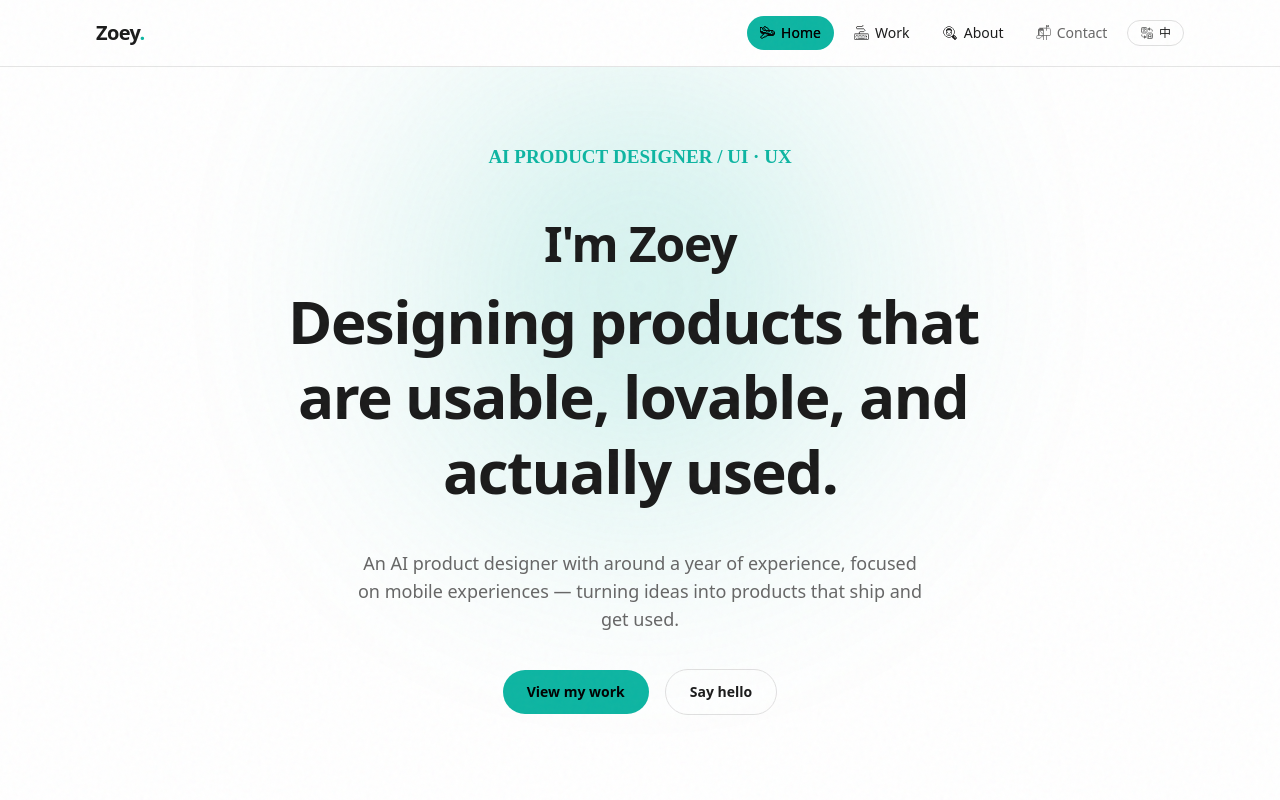
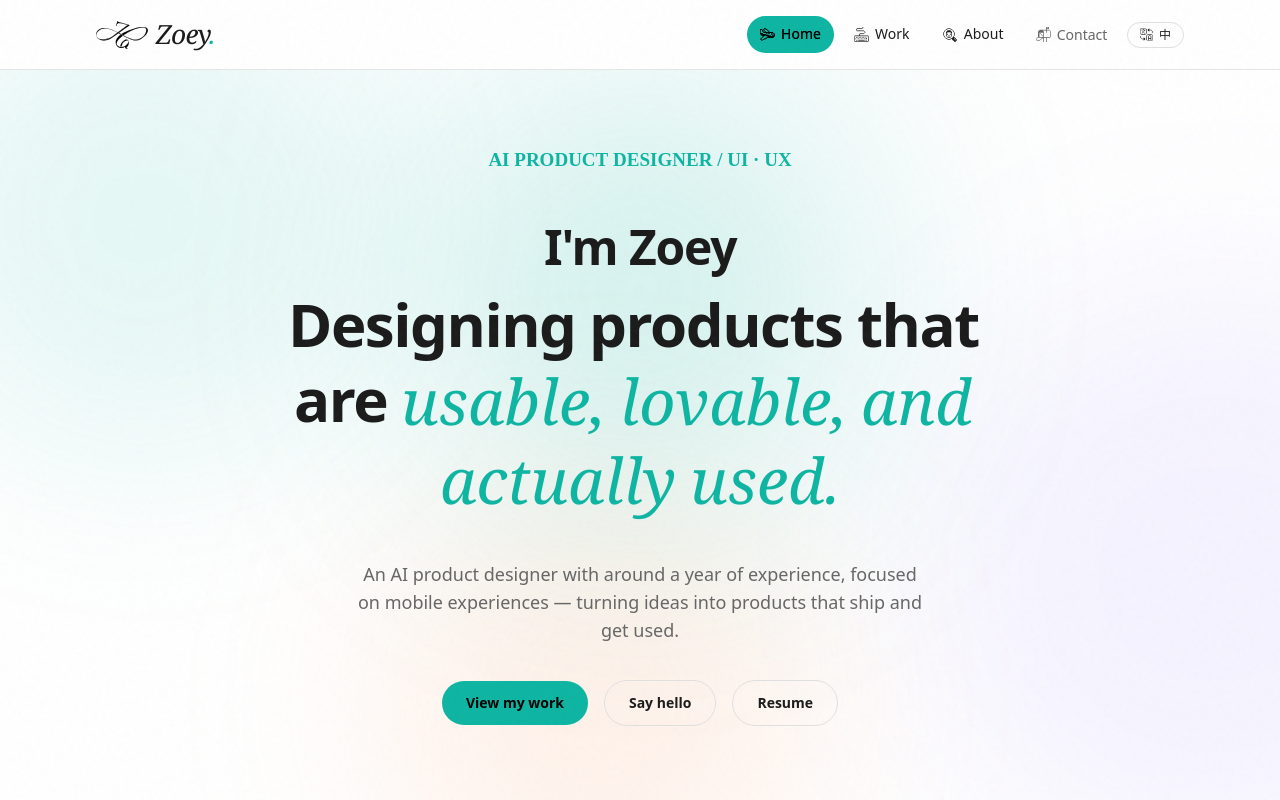
Before and after one commit to gaogao0805/portfolio, a Next.js app: page /en in a window 1280 px wide. Shown: the top 800 px of the page. Built offline with nearby package versions, Linux system fonts and the light colour scheme; a web font is replaced by a local one.

Commit message:
Add serif typography, ambient orbs and signature logo

```diff
--- a/src/app/[locale]/page.tsx
+++ b/src/app/[locale]/page.tsx
@@ -6,6 +6,9 @@ import { Hero } from "@/components/Hero";
 import { Reveal } from "@/components/Reveal";
 import { PressureLabel } from "@/components/PressureLabel";
 import { WorkPosters } from "@/components/work/WorkPosters";
+import { EmText } from "@/components/EmText";
+import { AmbientOrbs } from "@/components/AmbientOrbs";
+import Image from "next/image";
 
 export default async function HomePage({
   params,
@@ -19,8 +22,13 @@ export default async function HomePage({
 
   return (
     <>
-      {/* 首页定位：首屏（白色） */}
-      <div id="top" data-nav-theme="light" className="theme-light bg-bg-light">
+      {/* 首页定位：首屏（白色 + 漂移光斑氛围层） */}
+      <div
+        id="top"
+        data-nav-theme="light"
+        className="theme-light relative overflow-hidden bg-bg-light"
+      >
+        <AmbientOrbs />
         <Hero locale={locale} home={dict.home} />
       </div>
 
@@ -29,6 +37,7 @@ export default async function HomePage({
         <WorkPosters
           locale={locale}
           title={dict.work.title}
+          titleEm={dict.work.titleEm}
           subtitle={dict.work.subtitle}
           cta={dict.work.viewProject}
           hint={
@@ -39,16 +48,42 @@ export default async function HomePage({
         />
       </section>
 
-      {/* 关于板块（白色） */}
+      {/* 关于板块（白色 + 漂移光斑氛围层） */}
       <section
         id="about"
         data-nav-theme="light"
-        className="theme-light relative z-10 scroll-mt-24 bg-bg-light"
+        className="theme-light relative z-10 scroll-mt-24 overflow-hidden bg-bg-light"
       >
-        <div className="mx-auto flex max-w-2xl flex-col items-center px-5 py-24 text-center sm:px-8">
+        <AmbientOrbs />
+        <div className="relative mx-auto flex max-w-2xl flex-col items-center px-5 py-24 text-center sm:max-w-4xl sm:flex-row sm:items-center sm:gap-14 sm:px-8 sm:text-left">
+          {/* 拍立得照片：白框、微斜、签名落款，hover 回正 */}
+          <Reveal delay={0.05}>
+            <div className="group mb-10 w-56 shrink-0 rotate-[-3deg] bg-white p-2.5 pb-3 shadow-[0_16px_40px_rgba(0,0,0,0.14)] transition-transform duration-500 hover:rotate-0 sm:mb-0 sm:w-60">
+              <div className="relative aspect-[4/5] overflow-hidden bg-black">
+                <Image
+                  src="/avatar.jpg"
+                  alt={locale === "zh" ? "Zoey 的照片" : "Photo of Zoey"}
+                  fill
+                  sizes="240px"
+                  className="object-cover"
+                  unoptimized
+                />
+              </div>
+              <div className="mt-2.5 flex h-8 items-center justify-center">
+                {/* eslint-disable-next-line @next/next/no-img-element */}
+                <img
+                  src="/logo.svg"
+                  alt=""
+                  className="h-5 w-auto opacity-70"
+                />
+              </div>
+            </div>
+          </Reveal>
           <Reveal>
             <PressureLabel text="About Me" size={20} />
-            <h2 className="display mt-3 text-4xl sm:text-5xl">{a.title}</h2>
+            <h2 className="display mt-3 text-4xl sm:text-5xl">
+              <EmText text={a.title} em="Zoey" />
+            </h2>
             <p className="mt-5 text-xl text-muted">{a.lead}</p>
             <p className="mt-5 leading-relaxed text-fg/80">{a.bio[0]}</p>
             <Link
--- a/src/app/globals.css
+++ b/src/app/globals.css
@@ -28,6 +28,7 @@
   color-scheme: dark;
 }
 
+/* 锚点跳转平滑滚动（原生，无 JS 依赖） */
 html {
   scroll-behavior: smooth;
 }
@@ -36,6 +37,9 @@ body {
   background: var(--color-bg);
   color: var(--color-fg);
   font-family: var(--font-sans);
+  /* 中文阅读行距放宽（Tailwind 默认 1.5），长段落更透气；
+     标题另有 leading-* 类控制，不受影响 */
+  line-height: 1.75;
   -webkit-font-smoothing: antialiased;
   text-rendering: optimizeLegibility;
 }
@@ -82,12 +86,12 @@ select {
   color: #1a1a1a !important;
 }
 
-/* 超大展示标题 */
+/* 超大展示标题（行高 1.15：中文字形满 em 框，过窄会叠字） */
 .display {
   font-family: var(--font-display);
   font-weight: 700;
   letter-spacing: -0.03em;
-  line-height: 0.9;
+  line-height: 1.15;
 }
 
 /* 小标签 kicker */
@@ -335,3 +339,63 @@ select {
     transition-duration: 0.001ms !important;
   }
 }
+
+/* ----------------------------------------------------------------
+   斜体强调（Sora 式）：仅拉丁词用系统 Georgia italic + 品牌色；
+   中文强调见下方 .serif-em--cjk，不换字体。全系统字体，零加载。
+----------------------------------------------------------------- */
+.serif-em {
+  font-family: Georgia, "Times New Roman", "Songti SC", "STSong",
+    "SimSun", serif;
+  font-style: italic;
+  font-weight: 500;
+  font-size: 1.05em; /* 衬线与无衬线视觉对齐 */
+  letter-spacing: 0;
+  color: var(--color-accent);
+}
+
+/* 中文强调：字体/字重/字号随正文（苹方），只加品牌色 */
+.serif-em--cjk {
+  font-family: inherit;
+  font-style: normal;
+  font-weight: inherit;
+  font-size: 1em;
+}
+
+/* 品牌字标：与 .serif-em 同栈（Georgia 斜体），不带强调色，颜色随上下文 */
+.serif-brand {
+  font-family: Georgia, "Times New Roman", "Songti SC", "STSong",
+    "SimSun", serif;
+  font-style: italic;
+  font-weight: 500;
+}
+
+/* ----------------------------------------------------------------
+   环境漂移光斑（浅色区氛围背景层，Sora 式）。
+   纯 CSS 动画，容器绝对定位铺满父级，父级需 relative + overflow-hidden。
+----------------------------------------------------------------- */
+.ambient-orbs {
+  position: absolute;
+  inset: 0;
+  z-index: 0;
+  overflow: hidden;
+  pointer-events: none;
+}
+
+.ambient-orbs span {
+  position: absolute;
+  display: block;
+  border-radius: 9999px;
+  filter: blur(90px);
+  animation: orb-drift 32s ease-in-out infinite alternate;
+  will-change: transform;
+}
+
+@keyframes orb-drift {
+  from {
+    transform: translate3d(0, 0, 0) scale(1);
+  }
+  to {
+    transform: translate3d(6vw, -5vh, 0) scale(1.12);
+  }
+}
--- /dev/null
+++ b/src/components/AmbientOrbs.tsx
@@ -0,0 +1,42 @@
+/**
+ * 环境漂移光斑（Sora 式氛围背景层）：浅色 section 用。
+ * 纯 CSS 动画、无 JS；父级需 relative + overflow-hidden，内容层需盖在 z-10。
+ * 配色：品牌青 + 次强调紫 + 暖桃，全部低透明度，白底上呈粉彩感。
+ */
+export function AmbientOrbs() {
+  return (
+    <div aria-hidden className="ambient-orbs">
+      <span
+        style={{
+          width: 480,
+          height: 480,
+          top: "-12%",
+          left: "-8%",
+          background: "rgba(13, 181, 162, 0.10)",
+        }}
+      />
+      <span
+        style={{
+          width: 560,
+          height: 560,
+          top: "32%",
+          right: "-14%",
+          background: "rgba(109, 91, 255, 0.07)",
+          animationDuration: "38s",
+          animationDelay: "-12s",
+        }}
+      />
+      <span
+        style={{
+          width: 420,
+          height: 420,
+          bottom: "-14%",
+          left: "28%",
+          background: "rgba(255, 196, 160, 0.22)",
+          animationDuration: "26s",
+          animationDelay: "-6s",
+        }}
+      />
+    </div>
+  );
+}
--- a/src/components/BlurText.tsx
+++ b/src/components/BlurText.tsx
@@ -30,10 +30,16 @@ const BlurText = ({
   easing = (t) => t,
   onAnimationComplete = undefined,
   stepDuration = 0.35,
+  // 强调片段：text 中首个 emText 子串用 emClassName 高亮（按字符下标匹配，逐词/逐字都安全）
+  emText = "",
+  emClassName = "serif-em",
 }) => {
   const elements = animateBy === "words" ? text.split(" ") : text.split("");
   const [inView, setInView] = useState(false);
   const ref = useRef(null);
+
+  const emStart = emText ? text.indexOf(emText) : -1;
+  const emEnd = emStart >= 0 ? emStart + emText.length : -1;
 
   useEffect(() => {
     if (!ref.current) return;
@@ -81,7 +87,9 @@ const BlurText = ({
 
   return (
     <p ref={ref} className={className} style={{ display: "flex", flexWrap: "wrap" }}>
-      {elements.map((segment, index) => {
+      {(() => {
+        let charOffset = 0;
+        return elements.map((segment, index) => {
           const animateKeyframes = buildKeyframes(fromSnapshot, toSnapshots);
 
           const spanTransition = {
@@ -90,6 +98,16 @@ const BlurText = ({
             delay: (index * delay) / 1000,
           };
           spanTransition.ease = easing;
+
+          // 该片段是否落在 emText 区间内
+          const segStart = charOffset;
+          charOffset += segment.length + (animateBy === "words" ? 1 : 0);
+          const isEm =
+            emStart >= 0 &&
+            segStart < emEnd &&
+            segStart + segment.length > emStart;
+
+          const content = segment === " " ? " " : segment;
 
           return (
             <motion.span
@@ -102,11 +120,12 @@ const BlurText = ({
                 index === elements.length - 1 ? onAnimationComplete : undefined
               }
             >
-            {segment === " " ? " " : segment}
+              {isEm ? <span className={emClassName}>{content}</span> : content}
               {animateBy === "words" && index < elements.length - 1 && " "}
             </motion.span>
           );
-      })}
+        });
+      })()}
     </p>
   );
 };
--- /dev/null
+++ b/src/components/EmText.tsx
@@ -0,0 +1,24 @@
+/**
+ * 标题内强调片段：把 text 中第一个 em 子串包上衬线斜体样式（.serif-em）。
+ * em 为空或未命中时原样输出，保证任意文案都安全。
+ */
+export function EmText({
+  text,
+  em,
+  emClassName = "serif-em",
+}: {
+  text: string;
+  em?: string;
+  emClassName?: string;
+}) {
+  if (!em) return <>{text}</>;
+  const i = text.indexOf(em);
+  if (i < 0) return <>{text}</>;
+  return (
+    <>
+      {text.slice(0, i)}
+      <span className={emClassName}>{em}</span>
+      {text.slice(i + em.length)}
+    </>
+  );
+}
--- a/src/components/Footer.tsx
+++ b/src/components/Footer.tsx
@@ -48,6 +48,9 @@ export function Footer({
           </div>
 
           <div className="flex flex-col gap-1 text-xs text-muted sm:items-end">
+            {/* 签名 logo 落款（浅灰底上用黑色原版） */}
+            {/* eslint-disable-next-line @next/next/no-img-element */}
+            <img src="/logo.svg" alt={site.name} className="mb-1.5 h-8 w-auto opacity-75" />
             <Link href={`/${locale}/contact`} className="hover:text-fg">
               {dict.nav.contact}
             </Link>
--- a/src/components/Hero.tsx
+++ b/src/components/Hero.tsx
@@ -54,6 +54,8 @@ export function Hero({
           text={home.heroTagline}
           animateBy={byChar ? "chars" : "words"}
           delay={byChar ? 70 : 150}
+          emText={home.heroTaglineEm}
+          emClassName={byChar ? "serif-em serif-em--cjk" : "serif-em"}
           className={`max-w-3xl justify-center font-display text-4xl font-bold leading-tight ${
             byChar ? "tracking-normal" : "tracking-tight"
           } sm:text-6xl`}
@@ -95,6 +97,13 @@ export function Hero({
         >
           {home.ctaContact}
         </button>
+        {/* 看简历：跳到关于页的简历时间线锚点 */}
+        <Link
+          href={`/${locale}/about#resume`}
+          className="rounded-full border border-line px-6 py-3 text-sm font-semibold text-fg transition-colors hover:border-accent hover:text-accent"
+        >
+          {home.ctaResume}
+        </Link>
       </motion.div>
     </section>
   );
--- a/src/components/Nav.tsx
+++ b/src/components/Nav.tsx
@@ -121,11 +121,21 @@ export function Nav({
       <nav className="mx-auto flex max-w-6xl items-center justify-between px-5 py-4 sm:px-8">
         <Link
           href={`/${locale}#top`}
-          className="display text-xl tracking-tight"
+          className="flex items-center gap-2"
           onClick={() => setOpen(false)}
+          aria-label={site.name}
         >
-          {site.name}
-          <span className="text-accent">.</span>
+          {/* 个人签名 logo：深底导航反白，浅底保持黑色；与字标并存 */}
+          {/* eslint-disable-next-line @next/next/no-img-element */}
+          <img
+            src="/logo.svg"
+            alt=""
+            className={`h-7 w-auto transition-[filter] duration-300 ${navLight ? "" : "invert"}`}
+          />
+          <span className="serif-brand text-[1.65rem] leading-none tracking-tight">
+            {site.name}
+            <span className="text-accent">.</span>
+          </span>
         </Link>
 
         {/* 桌面端 */}
--- a/src/i18n/dictionaries.ts
+++ b/src/i18n/dictionaries.ts
@@ -24,10 +24,12 @@ const dictionaries = {
       kicker: "AI 产品设计师 / UI · UX",
       heroGreeting: "我是 Zoey",
       heroTagline: "设计能用、好用、有人用的产品",
+      heroTaglineEm: "能用、好用、有人用",
       intro:
         "一名拥有约一年经验的 AI 产品设计师，专注移动端体验——从 0 到 1 把想法做成真正上线、有人在用的产品。",
       ctaWork: "看我的作品",
       ctaContact: "聊一聊",
+      ctaResume: "看简历",
       scroll: "向下滚动",
       // 精选作品
       featuredKicker: "精选作品",
@@ -43,6 +45,7 @@ const dictionaries = {
     work: {
       kicker: "作品",
       title: "项目精选",
+      titleEm: "精选",
       subtitle: "从 AI 产品到视觉设计与游戏卡牌，这些是我参与的项目。",
       viewProject: "查看项目",
     },
@@ -248,10 +251,12 @@ const dictionaries = {
       kicker: "AI Product Designer / UI · UX",
       heroGreeting: "I'm Zoey",
       heroTagline: "Designing products that are usable, lovable, and actually used.",
+      heroTaglineEm: "usable, lovable, and actually used",
       intro:
         "An AI product designer with around a year of experience, focused on mobile experiences — turning ideas into products that ship and get used.",
       ctaWork: "View my work",
       ctaContact: "Say hello",
+      ctaResume: "Resume",
       scroll: "Scroll",
       featuredKicker: "Selected work",
       featuredTitle: "Things I've shipped",
@@ -265,6 +270,7 @@ const dictionaries = {
     work: {
       kicker: "Work",
       title: "Selected projects",
+      titleEm: "projects",
       subtitle:
         "From AI products to visual design and game cards — here's what I've worked on.",
       viewProject: "View project",
```
Also changed, not shown: src/components/work/AgentJourney.tsx (+20 -7 lines), public/logo.svg (added), src/app/icon.svg (added). Lines whose indentation alone changed are shown as unchanged.
